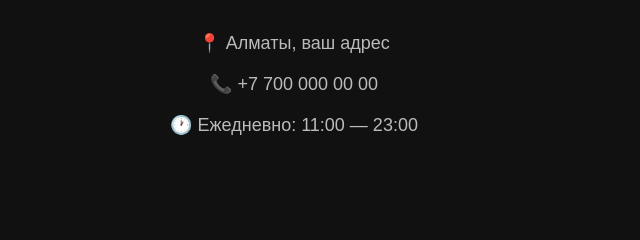
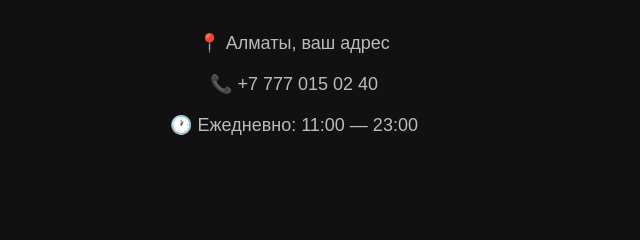
Before and after one commit to tairtimurovich-dev/restaurant-site, a plain HTML site: page index.html in a window 1280 px wide. Shown: the part 3110-3350 px from the top of the page, 346-986 px from the left. Drawn offline with Linux system fonts and the light colour scheme.

Commit message:
Update index.html

```diff
--- a/index.html
+++ b/index.html
@@ -103,7 +103,7 @@
     <h2>Мы ждём вас</h2>
 
     <p>📍 Алматы, ваш адрес</p>
-    <p>📞 +7 700 000 00 00</p>
+    <p>📞 +7 777 015 02 40</p>
     <p>🕐 Ежедневно: 11:00 — 23:00</p>
 </section>
 
```
